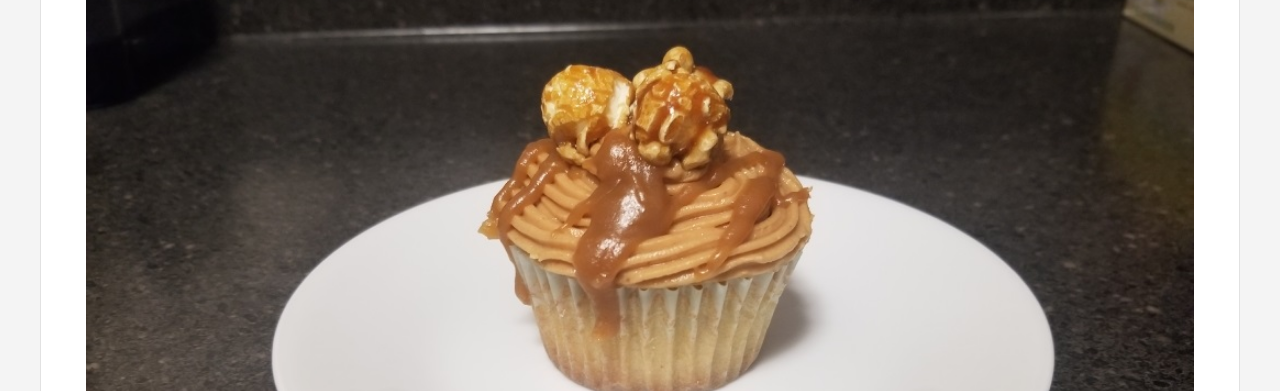
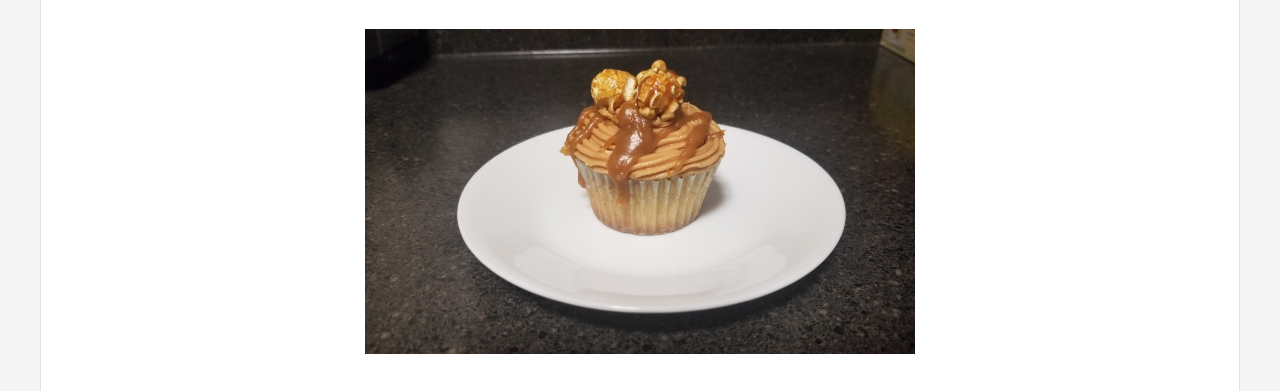
Before and after one commit to edwardpark1/HobbyBlogWebsite, a plain HTML site: page articles/baseball-cupcake.html in a window 1280 px wide. Shown: the part 256-647 px from the top of the page. Drawn offline with Linux system fonts and the light colour scheme.

Commit message:
Update style.css

```diff
--- a/css/style.css
+++ b/css/style.css
@@ -573,6 +573,12 @@ a:hover .image-transition,
   list-style: inside decimal;
 }
 
+.blog-post-image {
+  max-width: 550px;
+  height: auto;
+  margin: 45px auto;
+}
+
 @media all and (min-width: 500px) {
   article header {
     flex-flow: row nowrap;
```
